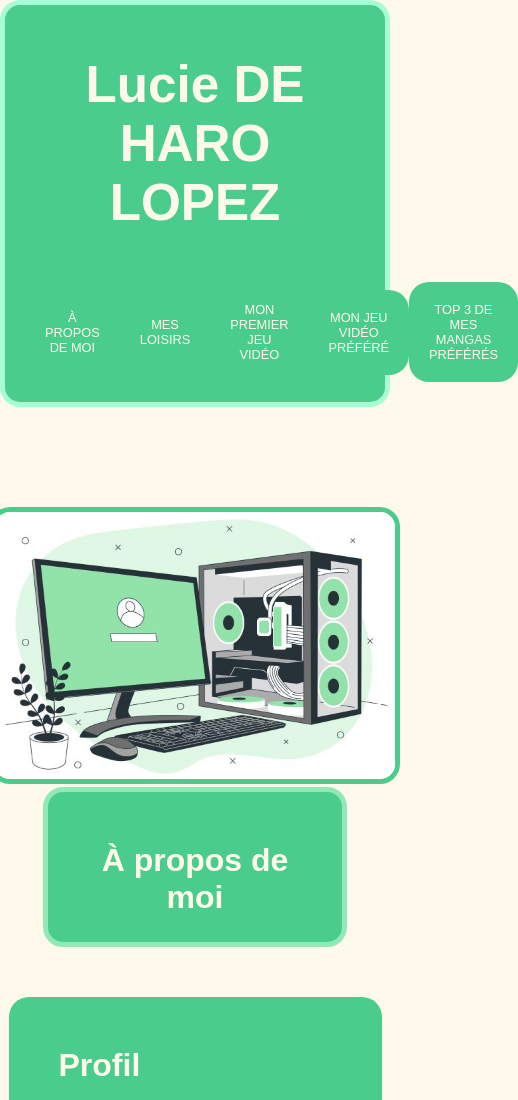
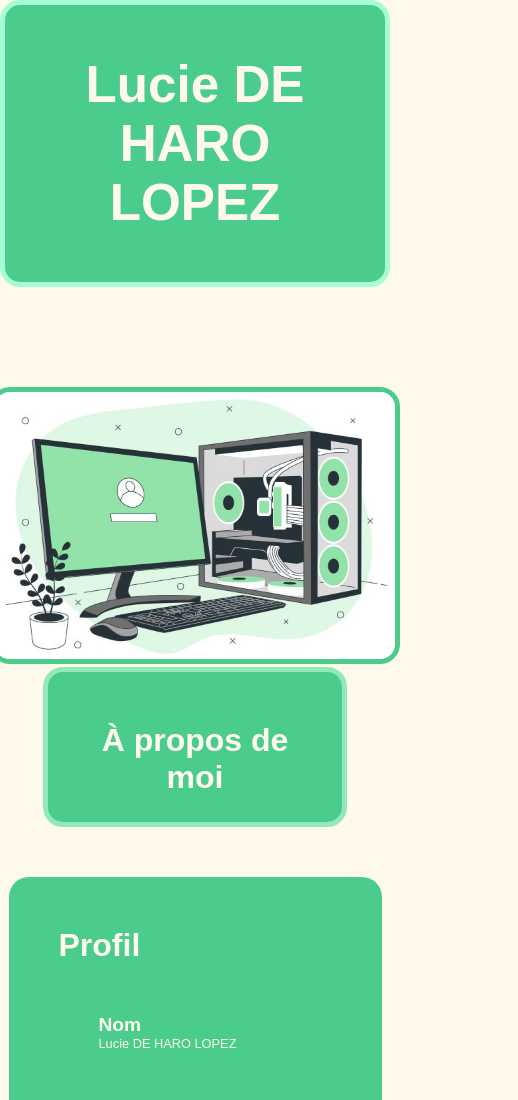
Before and after one commit to Lucie-DHL/Lucie-DHL.github.io, a plain HTML site: page index.html in a window 390 px wide. Shown: the top 1100 px of the page, 518 px wide, since content can reach past the window. Drawn offline with Linux system fonts and the light colour scheme.

Commit message:
Add files via upload

```diff
--- a/style.css
+++ b/style.css
@@ -650,13 +650,13 @@ img {
         font-size: 0.8em;
     }
 
-    nav {
-        top: -100px;
-        transition: 0.5s;
+    header {
+        border-radius: 20px;
+        border: 5px solid #a6fdd3;
     }
 
-    nav:hover {
-        top: 0;
+    nav {
+        display: none;
     }
 
     #imgAPropos {
```
